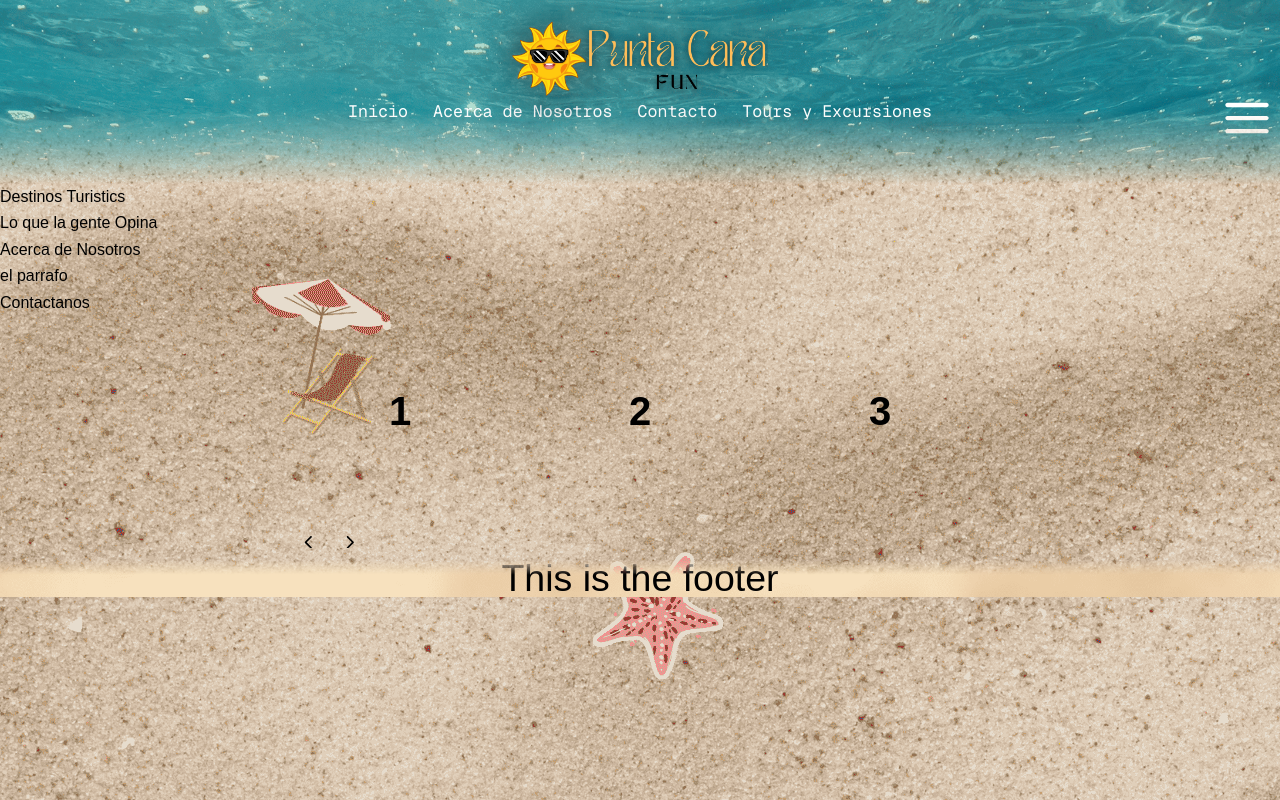
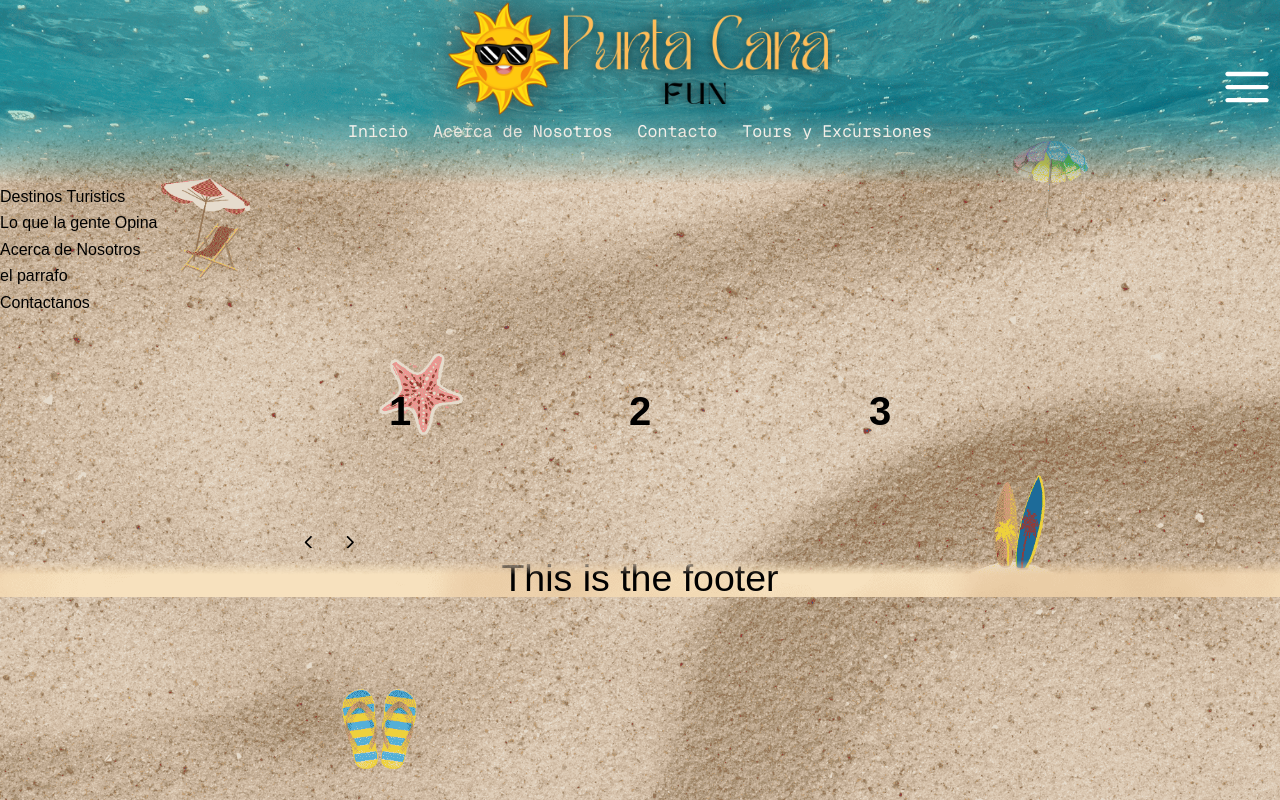
Before and after one commit to Yenser1/puntacana-fun, a Next.js app: page / in a window 1280 px wide. Built offline with nearby package versions, Linux system fonts and the light colour scheme.

Commit message:
Second commit for general purposes

```diff
--- a/src/app/Components/EmblaCarousel.jsx
+++ b/src/app/Components/EmblaCarousel.js
@@ -1,11 +1,7 @@
 'use client';
 import React from 'react'
 import { DotButton, useDotButton } from './EmblaCarouselDotButton'
-import {
-  PrevButton,
-  NextButton,
-  usePrevNextButtons
-} from './EmblaCarouselArrowButtons'
+import { PrevButton, NextButton, usePrevNextButtons } from './EmblaCarouselArrowButtons'
 import useEmblaCarousel from 'embla-carousel-react'
 
 const EmblaCarousel = (props) => {
--- /dev/null
+++ b/src/app/Components/HamburguerMenu.js
@@ -0,0 +1,40 @@
+'use client';
+
+window
+
+function HamburguerMenu(){
+  return (
+        <div className="absolute top-1/3 right-3 cursor-pointer"
+             onClick={()=>{
+                let menu = window.document.querySelector(".menu")
+                menu.className("block")
+             }}
+        >
+            <svg
+                width="52"
+                height="52"
+                viewBox="0 0 24 24"
+                fill="none"
+                xmlns="http://www.w3.org/2000/svg"
+            >
+                <path
+                d="M2 6C2 5.44772 2.44772 5 3 5H21C21.5523 5 22 5.44772 22 6C22 6.55228 21.5523 7 21 7H3C2.44772 7 2 6.55228 2 6Z"
+                fill="currentColor"
+                />
+                <path
+                d="M2 12.0322C2 11.4799 2.44772 11.0322 3 11.0322H21C21.5523 11.0322 22 11.4799 22 12.0322C22 12.5845 21.5523 13.0322 21 13.0322H3C2.44772 13.0322 2 12.5845 2 12.0322Z"
+                fill="currentColor"
+                />
+                <path
+                d="M3 17.0645C2.44772 17.0645 2 17.5122 2 18.0645C2 18.6167 2.44772 19.0645 3 19.0645H21C21.5523 19.0645 22 18.6167 22 18.0645C22 17.5122 21.5523 17.0645 21 17.0645H3Z"
+                fill="currentColor"
+            />
+        </svg>
+            <div className="menu fixed w-full h-full top-0 left-0 hidden bg-red-500"
+            >
+
+            </div>
+        </div>
+        )
+}
+export default HamburguerMenu;
--- /dev/null
+++ b/src/app/Components/Header.js
@@ -0,0 +1,50 @@
+'use client';
+import Image from "next/image";
+import "../Styles/globals.css";
+import HamburguerMenu from "./HamburguerMenu";
+
+function Header(){
+    return(
+        <header className="w-full sticky top-0 z-100 flex
+                        justify-center bg-[#87ceeb] flex-col
+                        pb-[3%] items-center"
+              style={{
+                height: 'clamp(80px, 23vh, 300rem)',
+                color: 'white'
+              }}
+      >
+        <a href="/">
+          <Image src="/PuntaCana.png"
+              width={2000}
+              height={1000}
+              alt="Punta Cana Fun"
+              style={{
+                filter: 'drop-shadow(0 0 25px #333)',
+                width: 'clamp(250px, 30vw, calc(430px + 1vw))',
+              }}
+              className="hover:scale-110 transition-transform duration-350"
+        />
+        </a>
+              <HamburguerMenu/>
+        <div>
+          <ul className="flex gap-10 navlinks font-mono"
+          >
+            <a href="/" className="hover:underline hover:text-amber-400 transition-colors duration-250">
+            <li>Inicio</li>
+            </a>
+            <a href="./Acerca-De-Nosotros" className="hover:underline hover:text-amber-400 transition-colors duration-250">
+            <li>Acerca de Nosotros</li>
+            </a>
+            <a href="./Contacto" className="hover:underline hover:text-amber-400 transition-colors duration-250">
+            <li>Contacto</li>
+            </a>
+            <a href="./Tours-Y-Excursiones" className="hover:underline hover:text-amber-400 transition-colors duration-250">
+            <li>Tours y Excursiones</li>
+            </a>
+          </ul>
+        </div>
+      </header>
+    )
+}
+
+export default Header;
--- a/src/app/Styles/globals.css
+++ b/src/app/Styles/globals.css
@@ -61,5 +61,5 @@ footer {
 }
 body {
         background-image: url(/FondoArena.png);
-        background-size: fit;
+        background-size: cover;
 }
--- a/src/app/layout.jsx
+++ b/src/app/layout.jsx
@@ -1,6 +1,6 @@
 import { Geist, Geist_Mono } from "next/font/google";
 import "./Styles/globals.css";
-import Image from "next/image";
+import Header from "./Components/Header";
 
 const geistSans = Geist({
   variable: "--font-geist-sans",
@@ -18,36 +18,9 @@ export const metadata = {
 };
 
 
-function HamburguerMenu(){
-  return (
-    <div className="absolute top-1/2 right-3 cursor-pointer"
-    >
-          <svg
-            width="52"
-            height="52"
-            viewBox="0 0 24 24"
-            fill="none"
-            xmlns="http://www.w3.org/2000/svg"
-          >
-            <path
-              d="M2 6C2 5.44772 2.44772 5 3 5H21C21.5523 5 22 5.44772 22 6C22 6.55228 21.5523 7 21 7H3C2.44772 7 2 6.55228 2 6Z"
-              fill="currentColor"
-            />
-            <path
-              d="M2 12.0322C2 11.4799 2.44772 11.0322 3 11.0322H21C21.5523 11.0322 22 11.4799 22 12.0322C22 12.5845 21.5523 13.0322 21 13.0322H3C2.44772 13.0322 2 12.5845 2 12.0322Z"
-              fill="currentColor"
-            />
-            <path
-              d="M3 17.0645C2.44772 17.0645 2 17.5122 2 18.0645C2 18.6167 2.44772 19.0645 3 19.0645H21C21.5523 19.0645 22 18.6167 22 18.0645C22 17.5122 21.5523 17.0645 21 17.0645H3Z"
-              fill="currentColor"
-          />
-    </svg>
-        <div className=""
-        >
-        </div>
-    </div>
-  )
-}
+
+
+
 
 
 export default function RootLayout({ children }) {
@@ -56,47 +29,7 @@ export default function RootLayout({ children }) {
       <body
         className={`${geistSans.variable} ${geistMono.variable} antialiased p-0 m-0`}
       >
-      <header className="w-full sticky top-0 z-100 flex
-                        justify-center bg-[#87ceeb] flex-col
-                        pb-[3%] items-center"
-              style={{
-                height: 'clamp(80px, 23vh, 300rem)',
-                color: 'white'
-              }}
-      >
-        <a href="/">
-          <Image src="/PuntaCana.png"
-              width={2000}
-              height={1000}
-              alt="Punta Cana Fun"
-              style={{
-                filter: 'drop-shadow(0 0 25px #333)',
-                width: 'clamp(200px, 20vw, 600px)',
-              }}
-              className="hover:scale-110 transition-transform duration-350"
-        />
-        </a>
-
-           {HamburguerMenu()}
-
-        <div>
-          <ul className="flex gap-10 navlinks font-mono"
-          >
-            <a href="/" className="hover:underline hover:text-amber-300 transition-colors duration-250">
-            <li>Inicio</li>
-            </a>
-            <a href="./Acerca-De-Nosotros" className="hover:underline hover:text-amber-300 transition-colors duration-250">
-            <li>Acerca de Nosotros</li>
-            </a>
-            <a href="./Contacto" className="hover:underline hover:text-amber-300 transition-colors duration-250">
-            <li>Contacto</li>
-            </a>
-            <a href="./Tours-Y-Excursiones" className="hover:underline hover:text-amber-300 transition-colors duration-250">
-            <li>Tours y Excursiones</li>
-            </a>
-          </ul>
-        </div>
-      </header>
+      <Header/>
 
 
 
--- a/src/app/page.jsx
+++ b/src/app/page.jsx
@@ -4,7 +4,7 @@ import './Styles/base.css'
 import './Styles/embla.css'
 
 const OPTIONS = { align: 'start' }
-const SLIDE_COUNT = 6
+const SLIDE_COUNT = 10
 const SLIDES = Array.from(Array(SLIDE_COUNT).keys())
 
 export default function LadingPage() {
```
Also changed, not shown: src/app/Components/EmblaCarouselArrowButtons.js (renamed from src/app/Components/EmblaCarouselArrowButtons.jsx), src/app/Components/EmblaCarouselDotButton.js (renamed from src/app/Components/EmblaCarouselDotButton.jsx).
